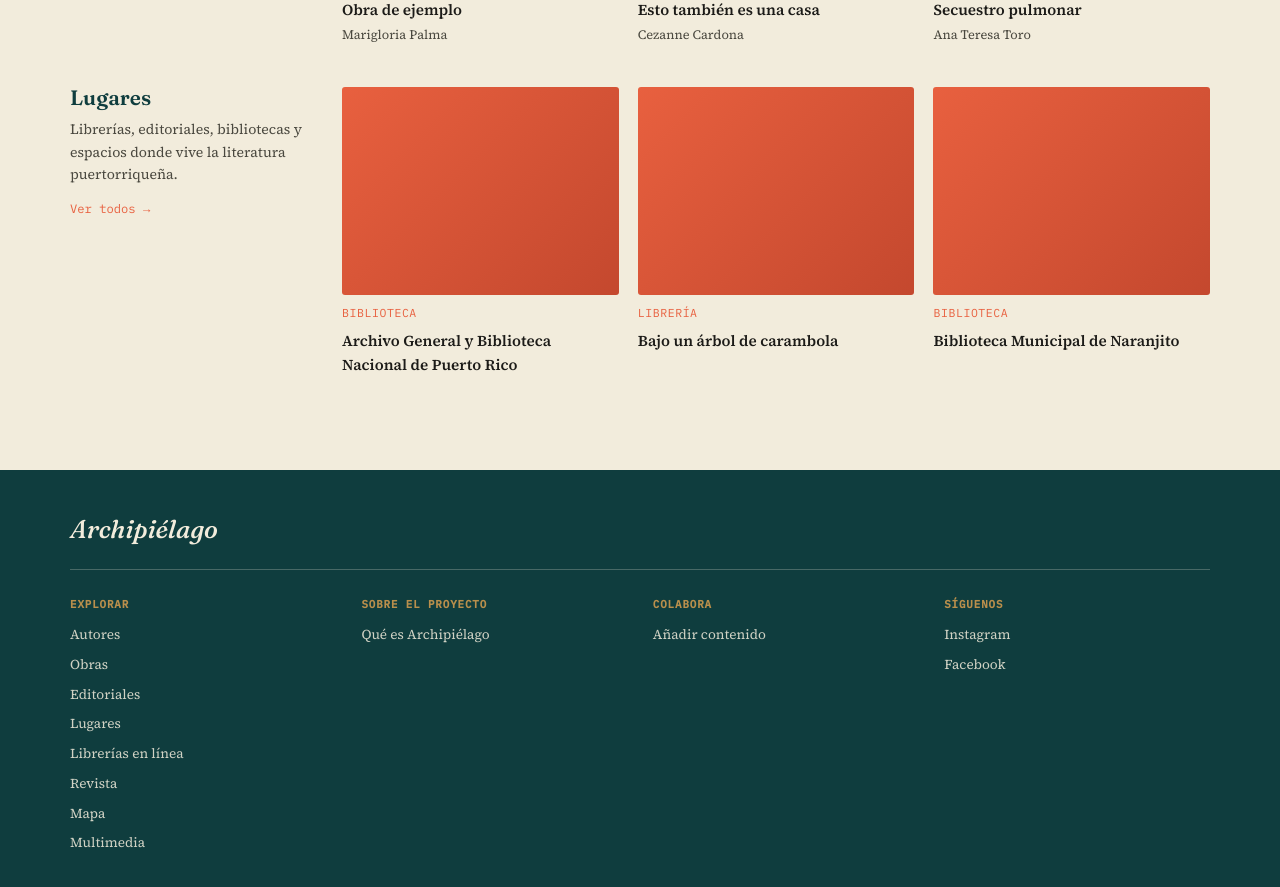
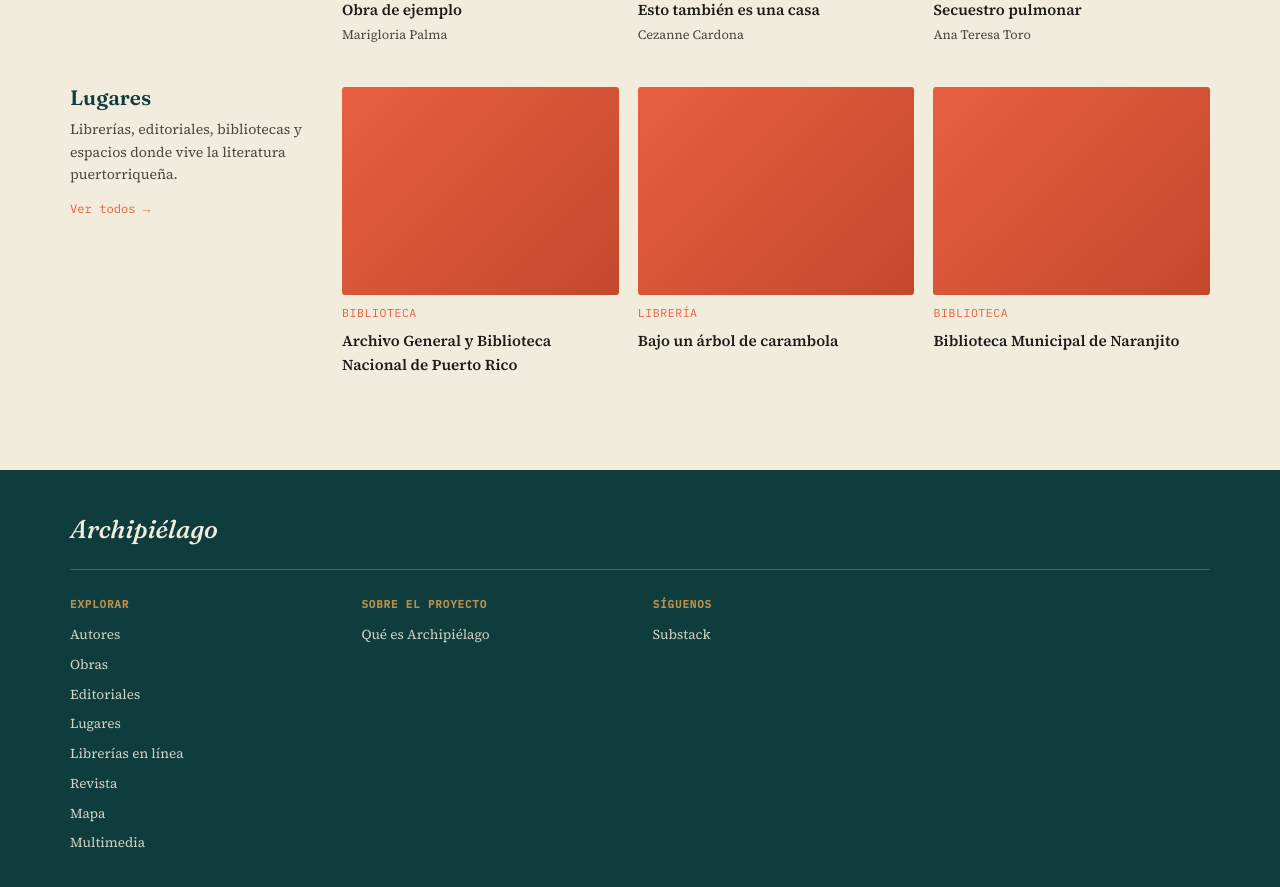
Before and after one commit to rgjanet/archipielago, a Jekyll site: the page built from index.html, in a window 1280 px wide and 900 px high, scrolled down 2553 px. Shown: the top 887 px of the window. Built offline with Jekyll 4.4.1, drawn with Linux system fonts in a browser that asks for light colours; part of the change alters nothing that is shown.

Commit message:
Update Ajustes del sitio “footer”

```diff
--- a/_data/footer.yml
+++ b/_data/footer.yml
@@ -1,21 +1,27 @@
 columns:
-  - heading: "Explorar"
+  - heading: Explorar
     links:
-      - { label: "Autores", url: "/autores/" }
-      - { label: "Obras", url: "/obras/" }
-      - { label: "Editoriales", url: "/editoriales/" }
-      - { label: "Lugares", url: "/lugares/" }
-      - { label: "Librerías en línea", url: "/tiendas-en-linea/" }
-      - { label: "Revista", url: "/revista/" }
-      - { label: "Mapa", url: "/mapa/" }
-      - { label: "Multimedia", url: "/multimedia/" }
-  - heading: "Sobre el proyecto"
+      - label: Autores
+        url: /autores/
+      - label: Obras
+        url: /obras/
+      - label: Editoriales
+        url: /editoriales/
+      - label: Lugares
+        url: /lugares/
+      - label: Librerías en línea
+        url: /tiendas-en-linea/
+      - label: Revista
+        url: /revista/
+      - label: Mapa
+        url: /mapa/
+      - label: Multimedia
+        url: /multimedia/
+  - heading: Sobre el proyecto
     links:
-      - { label: "Qué es Archipiélago", url: "/" }
-  - heading: "Colabora"
+      - label: Qué es Archipiélago
+        url: /
+  - heading: Síguenos
     links:
-      - { label: "Añadir contenido", url: "/admin/" }
-  - heading: "Síguenos"
-    links:
-      - { label: "Instagram", url: "#" }
-      - { label: "Facebook", url: "#" }
+      - label: Substack
+        url: https://vivirdelcuentopr.substack.com/
```
